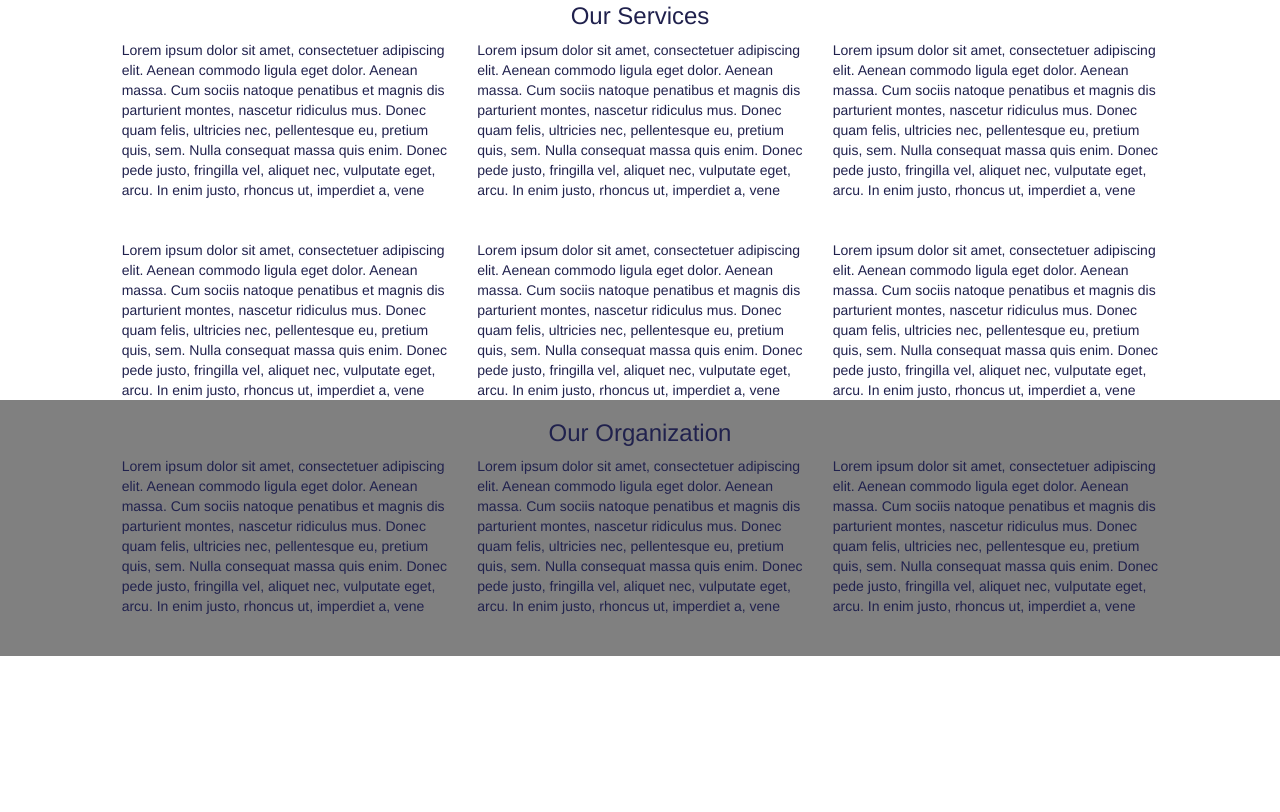
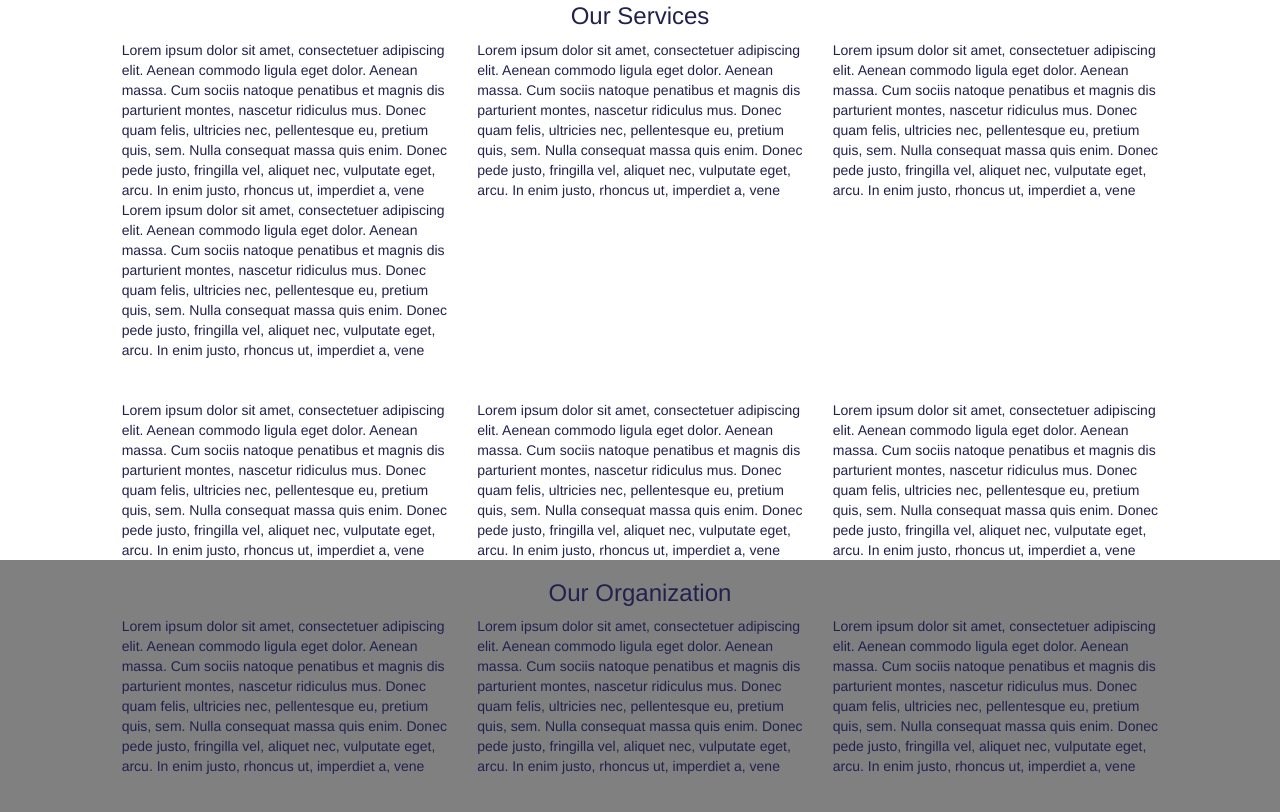
Before and after one commit to rohit-94/bootstrapping, a plain HTML site: page index.html in a window 1280 px wide. Shown: the part 765-1577 px from the top of the page. Before the commit the page ends 1421 px from the top, so only its background shows below. Drawn offline with nearby package versions, Linux system fonts and the light colour scheme.

Commit message:
Update index.html

```diff
--- a/index.html
+++ b/index.html
@@ -83,6 +83,7 @@
 				    <div class="col-sm-4">  Lorem ipsum dolor sit amet, consectetuer adipiscing elit. Aenean commodo ligula eget dolor. Aenean massa. Cum sociis natoque penatibus et magnis dis parturient montes, nascetur ridiculus mus. Donec quam felis, ultricies nec, pellentesque eu, pretium quis, sem. Nulla consequat massa quis enim. Donec pede justo, fringilla vel, aliquet nec, vulputate eget, arcu. In enim justo, rhoncus ut, imperdiet a, vene</div>
 				    <div class="col-sm-4">  Lorem ipsum dolor sit amet, consectetuer adipiscing elit. Aenean commodo ligula eget dolor. Aenean massa. Cum sociis natoque penatibus et magnis dis parturient montes, nascetur ridiculus mus. Donec quam felis, ultricies nec, pellentesque eu, pretium quis, sem. Nulla consequat massa quis enim. Donec pede justo, fringilla vel, aliquet nec, vulputate eget, arcu. In enim justo, rhoncus ut, imperdiet a, vene</div>
 				    <div class="col-sm-4">  Lorem ipsum dolor sit amet, consectetuer adipiscing elit. Aenean commodo ligula eget dolor. Aenean massa. Cum sociis natoque penatibus et magnis dis parturient montes, nascetur ridiculus mus. Donec quam felis, ultricies nec, pellentesque eu, pretium quis, sem. Nulla consequat massa quis enim. Donec pede justo, fringilla vel, aliquet nec, vulputate eget, arcu. In enim justo, rhoncus ut, imperdiet a, vene</div>
+				    <div class="col-sm-4">  Lorem ipsum dolor sit amet, consectetuer adipiscing elit. Aenean commodo ligula eget dolor. Aenean massa. Cum sociis natoque penatibus et magnis dis parturient montes, nascetur ridiculus mus. Donec quam felis, ultricies nec, pellentesque eu, pretium quis, sem. Nulla consequat massa quis enim. Donec pede justo, fringilla vel, aliquet nec, vulputate eget, arcu. In enim justo, rhoncus ut, imperdiet a, vene</div>
 				  </div>
 
 				  <br><br>
```
